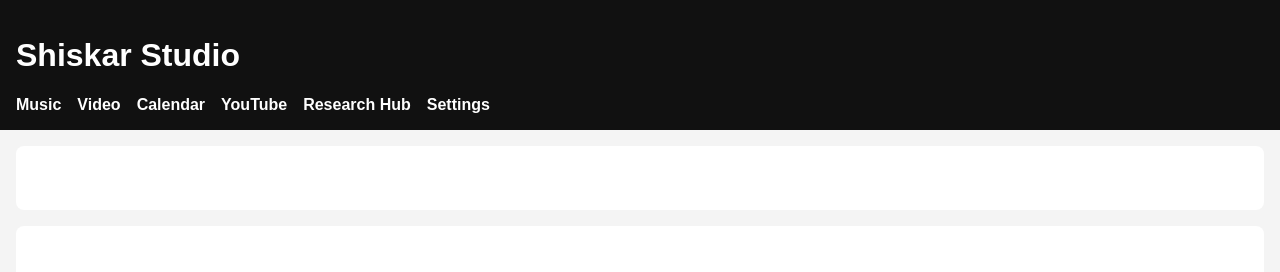
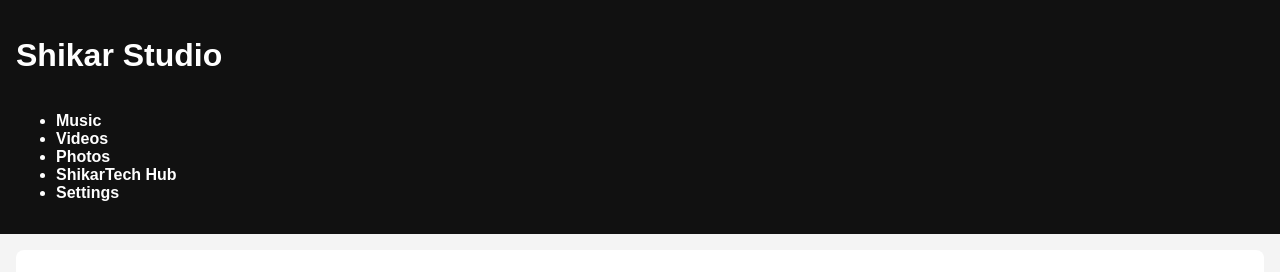
Before and after one commit to kijanampoleke/shiskar_studio, a plain HTML site: page index.html in a window 1280 px wide. Drawn offline with Linux system fonts and the light colour scheme.

Commit message:
Update index.html

```diff
--- a/index.html
+++ b/index.html
@@ -3,28 +3,28 @@
   <head>
     <meta charset="UTF-8" />
     <meta name="viewport" content="width=device-width, initial-scale=1.0" />
-  <title>Shiskar Studio</title>
+    <title>Shikar Studio</title>
     <link rel="stylesheet" href="style.css" />
   </head>
   <body>
     <header>
-    <h1>Shiskar Studio</h1>
+      <h1>Shikar Studio</h1>
       <nav>
-      <a href="#music">Music</a>
-      <a href="#video">Video</a>
-      <a href="#calendar">Calendar</a>
-      <a href="#youtube">YouTube</a>
-      <a href="#research">Research Hub</a>
-      <a href="#settings">Settings</a>
+        <ul>
+          <li><a href="#music">Music</a></li>
+          <li><a href="#videos">Videos</a></li>
+          <li><a href="#photos">Photos</a></li>
+          <li><a href="#shikartechhub">ShikarTech Hub</a></li>
+          <li><a href="#settings">Settings</a></li>
+        </ul>
       </nav>
     </header>
 
     <main>
       <section id="music"></section>
-    <section id="video"></section>
-    <section id="calendar"></section>
-    <section id="youtube"></section>
-    <section id="research"></section>
+      <section id="videos"></section>
+      <section id="photos"></section>
+      <section id="shikartechhub"></section>
       <section id="settings"></section>
     </main>
 
```
Lines whose indentation alone changed are shown as unchanged.
